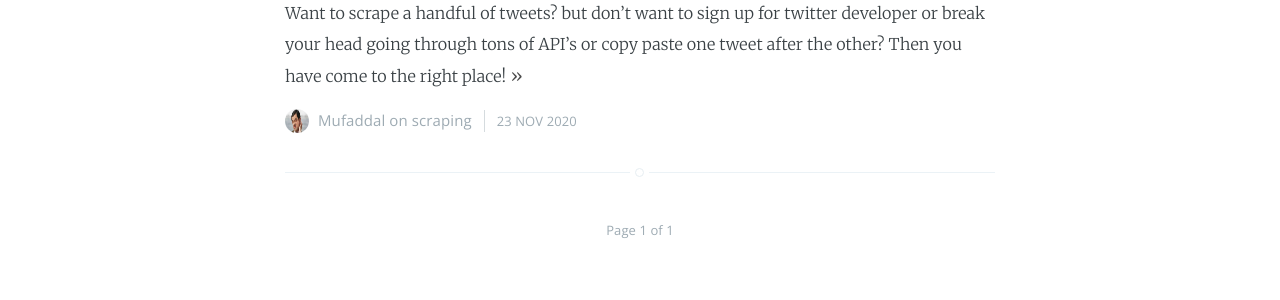
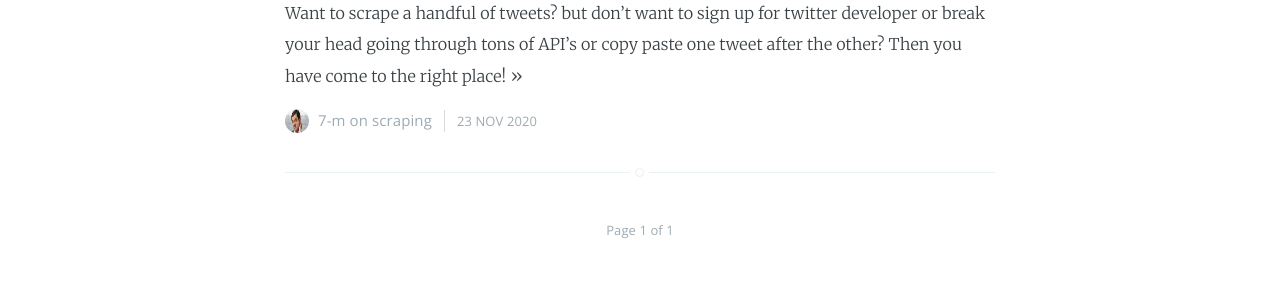
Before and after one commit to 7-m/7-m.github.io, a Jekyll site: the page built from index.html, in a window 1280 px wide. Shown: the part 469-769 px from the top of the page. Built offline with Jekyll 4.4.1, drawn with Linux system fonts in a browser that asks for light colours; the list of posts is cut into pages by our own code.

Commit message:
Changed author name

```diff
--- a/_config.yml
+++ b/_config.yml
@@ -13,7 +13,7 @@ plugins: [jekyll-paginate]
 
 # Details for the RSS feed generator
 url: ""
-author: "Mufaddal"
+author: "7-m"
 
 # Disqus config
 #disqus-shortname: ""
```
